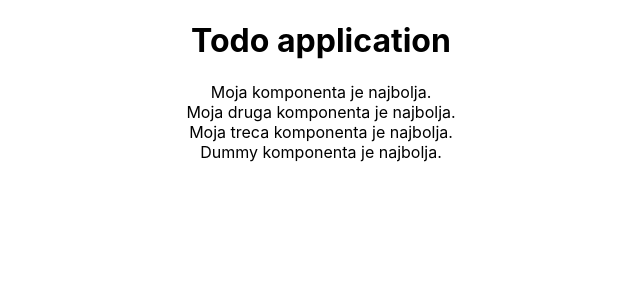
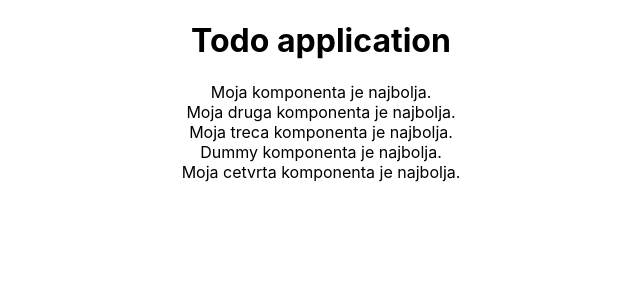
Before and after one commit to divukman/react-spring-todo, a React (Create React App) app in the folder frontend/todo-app/: page / in a window 1280 px wide. Shown: the top 300 px of the page, without its empty margins (319-959 px from the left). Built offline with nearby package versions, Linux system fonts and the light colour scheme.

Commit message:
component

```diff
--- a/frontend/todo-app/src/App.js
+++ b/frontend/todo-app/src/App.js
@@ -7,6 +7,7 @@ import FirstComponent, {
 } from "./components/learning-examples/FirstComponent";
 import SecondComponent from "./components/learning-examples/SecondComponent";
 import ThirdComponentNekoDrugoIme from "./components/learning-examples/ThirdComponent";
+import FourthComponent from "./components/learning-examples/FourthComponent";
 
 function App() {
   return (
@@ -16,6 +17,7 @@ function App() {
       <SecondComponent />
       <ThirdComponentNekoDrugoIme />
       <DummyComponent />
+      <FourthComponent />
     </div>
   );
 }
--- /dev/null
+++ b/frontend/todo-app/src/components/learning-examples/FourthComponent.jsx
@@ -0,0 +1,7 @@
+import React, { Component } from "react";
+
+function FourthComponent() {
+  return <div class="thirdComponent">Moja cetvrta komponenta je najbolja.</div>;
+}
+
+export default FourthComponent;
```
